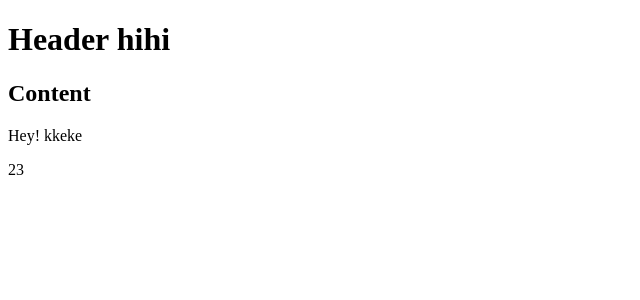
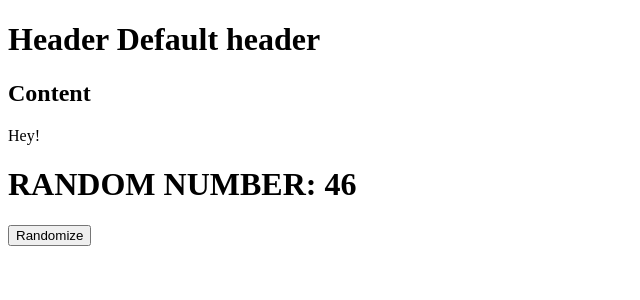
Before and after one commit to tmmoond8/tutorial_react, a React app: page / in a window 1280 px wide. Shown: the top 300 px of the page, without its empty margins (0-640 px from the left). Built offline with nearby package versions, Linux system fonts and the light colour scheme.

Commit message:
챕터 5 진행 - prop, state 사용해보기

```diff
--- a/src/components/App.js
+++ b/src/components/App.js
@@ -1,47 +1,47 @@
 import React from 'react';
 import Header from './Header';
 import Content from './Content';
+import RandomNumber from './RandomNumber';
 
 class App extends React.Component {
+
+    constructor(props) {
+        super(props);
+
+        this.state = {
+            value: Math.round(Math.random() * 100)
+        };
+
+        this.updateValue = this.updateValue.bind(this);
+    }
+
+    updateValue(randomValue) {
+        this.setState({
+            value: randomValue
+        });
+    }
+
     heyYeYe_S2() {
         alert("hey ");
     }
 
-    /*render(){
-        let text = "I want talk to you";
-
-        let pStyle = {
-            color: 'aqua',
-            backgroundColor: 'black'
-        };
+    render() {
         return (
             <div>
-                <h1> {text}</h1>
-                <h2> you so beautiful</h2>
-                <button onClick={this.heyYeYe_S2}>Click Me</button>
-                <p style = {pStyle}>{ 1 == 1 ? text : 'False'}</p>
-            </div>
-
-        );
-    }*/
-    render() {
-        let data = this.props.data;
-
-        return (
-            <div>
-                <Header title={data.title}/>
-                <Content name={data.name} age={data.age}/>
+                <Header title={ this.props.headerTitle }/>
+                <Content title={ this.props.contentTitle }
+                    body ={this.props.contentBody }/>
+                    <RandomNumber number={this.state.value}
+                        onUpdate={this.updateValue} />
             </div>
         );
     }
 }
 
 App.defaultProps = {
-    data: {
-        title: 'title',
-        name: 'name',
-        age: 30
-    }
+    headerTitle: 'Default header',
+    contentTitle: 'Default contentTitle',
+    contentBody: 'Default contentBody'
 }
 
 export default App;
--- /dev/null
+++ b/src/components/RandomNumber.js
@@ -0,0 +1,24 @@
+import React from 'react';
+import ReactDOM from 'react-dom';
+
+class RandomNumber extends React.Component {
+    updateNumber() {
+        let value = Math.round(Math.random() * 100);
+        this.props.onUpdate(value);
+    }
+
+    constructor(props) {
+        super(props);
+        this.updateNumber = this.updateNumber.bind(this);
+    }
+
+    render() {
+        return (
+            <div>
+                <h1>RANDOM NUMBER: { this.props.number }</h1>
+                <button onClick={this.updateNumber}>Randomize</button>
+            </div>
+        );
+    }
+}
+export default RandomNumber;
```
Also changed, not shown: src/components/StateExample.js (added, +30 -0 lines), src/components/ValidationExample.js (added, +66 -0 lines).
